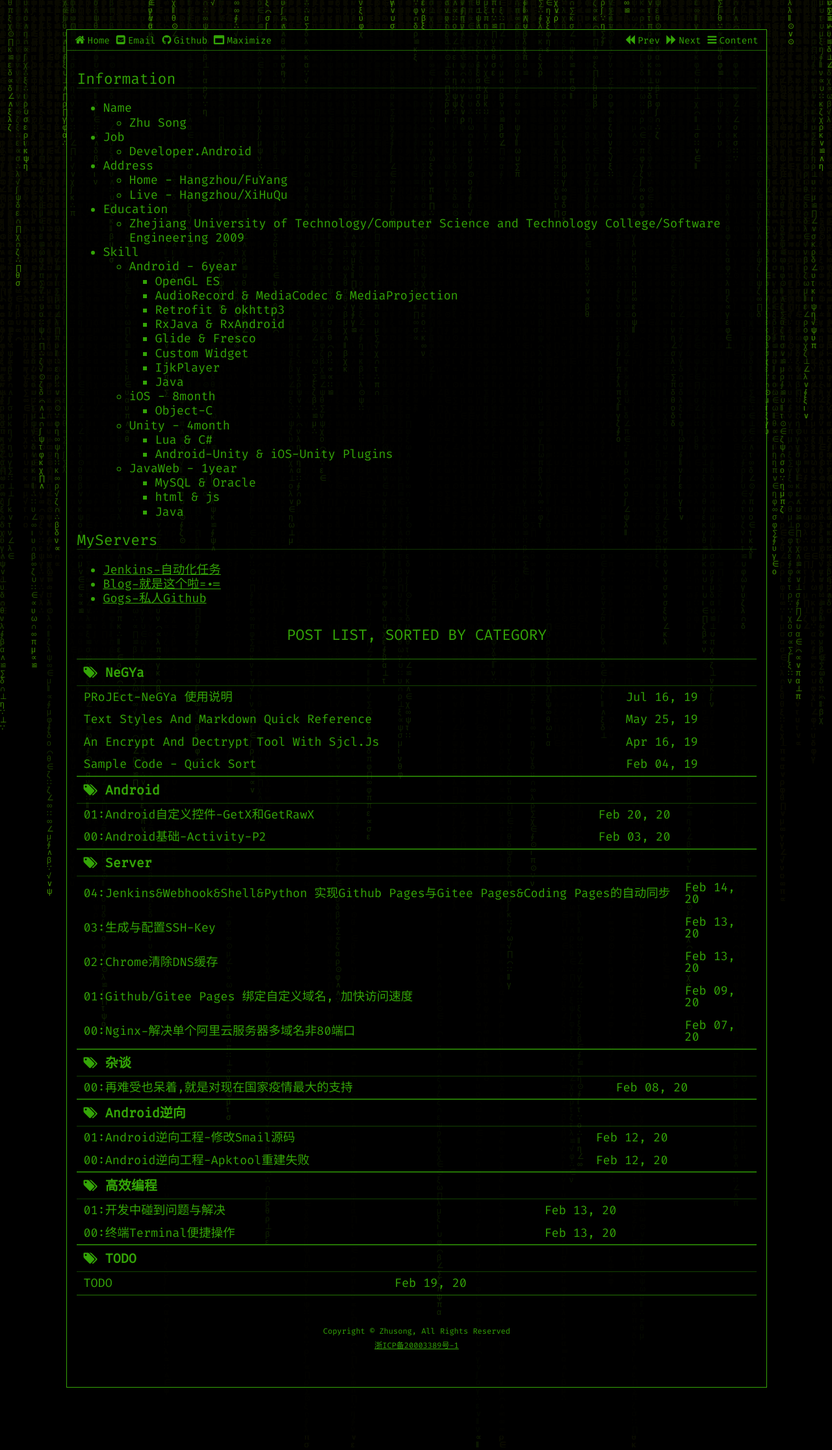
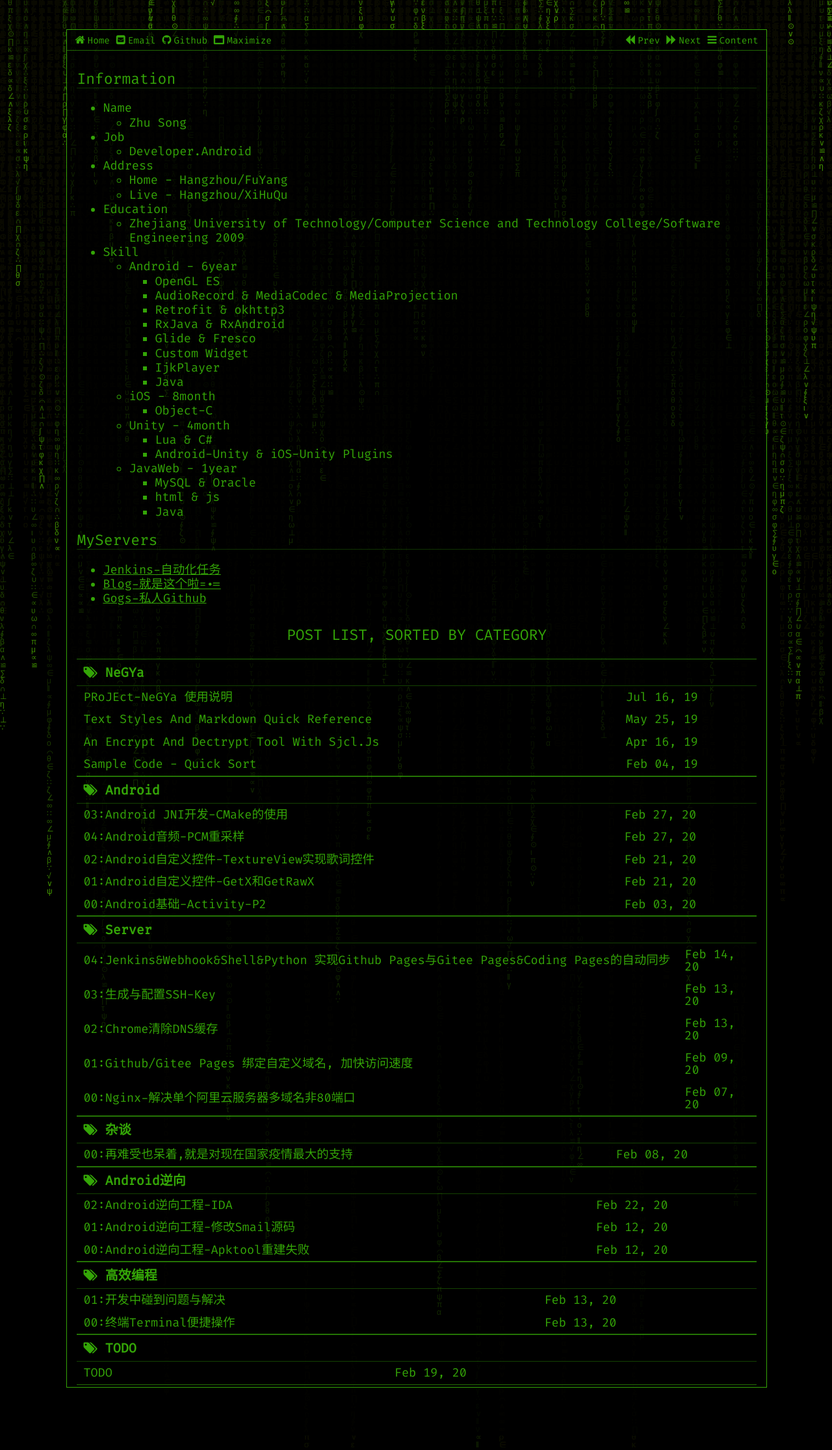
Before and after one commit to zhusonger/www.lasong.com.cn, a Jekyll site: the page built from pages/index.md, in a window 1280 px wide. Shown: the whole page at 65% size. Built offline with Jekyll 4.4.1, drawn with Linux system fonts in a browser that asks for light colours.

Commit message:
新增待完善的文章

```diff
--- a/_posts/Android/2020-02-21-android-getx-getrawx.md
+++ b/_posts/Android/2020-02-21-android-getx-getrawx.md
@@ -5,7 +5,7 @@ layout: post
 footer: true
 post_list: "category"
 category: Android
-date: 2020-2-20
+date: 2020-2-21
 excerpt: "01:Android自定义控件-getX和getRawX"
 abstract: ""
 ---
--- /dev/null
+++ b/_posts/Android/2020-02-21-android-texture-lyric.md
@@ -0,0 +1,11 @@
+---
+title: 02:Android自定义控件-TextureView实现歌词控件
+author: Zhusong
+layout: post
+footer: true
+post_list: "category"
+category: Android
+date: 2020-2-21
+excerpt: "02:Android自定义控件-TextureView实现歌词控件"
+abstract: ""
+---
--- /dev/null
+++ b/_posts/Android/2020-02-27-android-audio-resample.md
@@ -0,0 +1,24 @@
+---
+title: 04:Android音频-PCM重采样
+author: Zhusong
+layout: post
+footer: true
+post_list: "category"
+category: Android
+date: 2020-2-27
+excerpt: "04:Android音频-PCM数据重采样"
+abstract: ""
+---
+
+
+https://blog.csdn.net/chinabinlang/article/details/72932947
+
+byte 8位 1个字节
+ char 16位  2个字节
+ short 16位 2个字节
+ int 32位   4个字节
+ float 32位 4个字节
+ double 64位8个字节
+ long 64位  8个字节
+
+ https://blog.csdn.net/c1481118216/article/details/77727573
--- /dev/null
+++ b/_posts/Android/2020-02-27-android-ndk-cmake.md
@@ -0,0 +1,20 @@
+---
+title: 03:Android JNI开发-CMake的使用
+author: Zhusong
+layout: post
+footer: true
+post_list: "category"
+category: Android
+date: 2020-2-27
+excerpt: "03:Android JNI开发-CMake的使用"
+abstract: ""
+---
+
+
+https://blog.csdn.net/wanghao200906/article/details/79153172
+
+https://developer.android.com/studio/projects/configure-cmake?hl=zh-cn
+
+http://crash.163.com/#news/!newsId=24
+
+http://huqi.tech/index.php/2018/10/28/ndk_cmake/
--- /dev/null
+++ b/_posts/Android_Reverse/2020-02-22-android-reverse-ida.md
@@ -0,0 +1,11 @@
+---
+title: 02:Android逆向工程-IDA
+author: Zhusong
+layout: post
+footer: true
+post_list: "category"
+category: Android逆向
+date: 2020-2-22
+excerpt: "02:Android逆向工程-IDA"
+abstract: ""
+---
```
